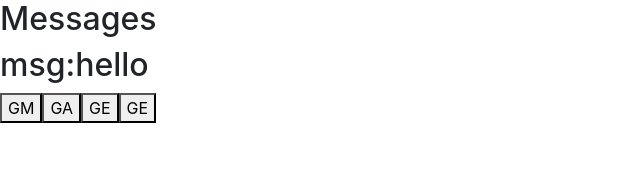
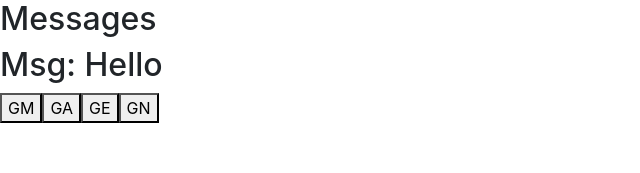
Before and after one commit to GUNAPATISANTHOSH/React, a React (Vite) app: page / in a window 1280 px wide. Shown: the top 173 px of the page, without its empty margins (0-640 px from the left). Built offline with nearby package versions, Linux system fonts and the light colour scheme.

Commit message:
eventbinding

```diff
--- a/src/App.jsx
+++ b/src/App.jsx
@@ -30,12 +30,13 @@
 // export default App;
 // import Message  from "./State/Message";
 // import Counter from "./State/Counter";
-import Messages from './State/Messages'
+// import Messages from './State/Messages'
+import Message from './EventBinding/Message';
 import '../node_modules/bootstrap/dist/css/bootstrap.css'
 
 let App =()=>{
   return <div>
-    <Messages/>
+    <Message/>
   </div>
 }
 export default App;
--- /dev/null
+++ b/src/EventBinding/Message.jsx
@@ -0,0 +1,23 @@
+import { useState } from "react";
+
+let Message = () => {
+    let [msg, setMsg] = useState("Hello");
+
+    let updateHandler = (value) => {
+        setMsg(value);
+    };
+
+    return (
+        <div>
+            <h2>Messages</h2>
+            <h2>Msg: {msg}</h2>
+
+            <button onClick={updateHandler.bind(null, "GM")}>GM</button>
+            <button onClick={updateHandler.bind(null, "GA")}>GA</button>
+            <button onClick={updateHandler.bind(null, "GE")}>GE</button>
+            <button onClick={updateHandler.bind(null, "GN")}>GN</button>
+        </div>
+    );
+};
+
+export default Message;
```
